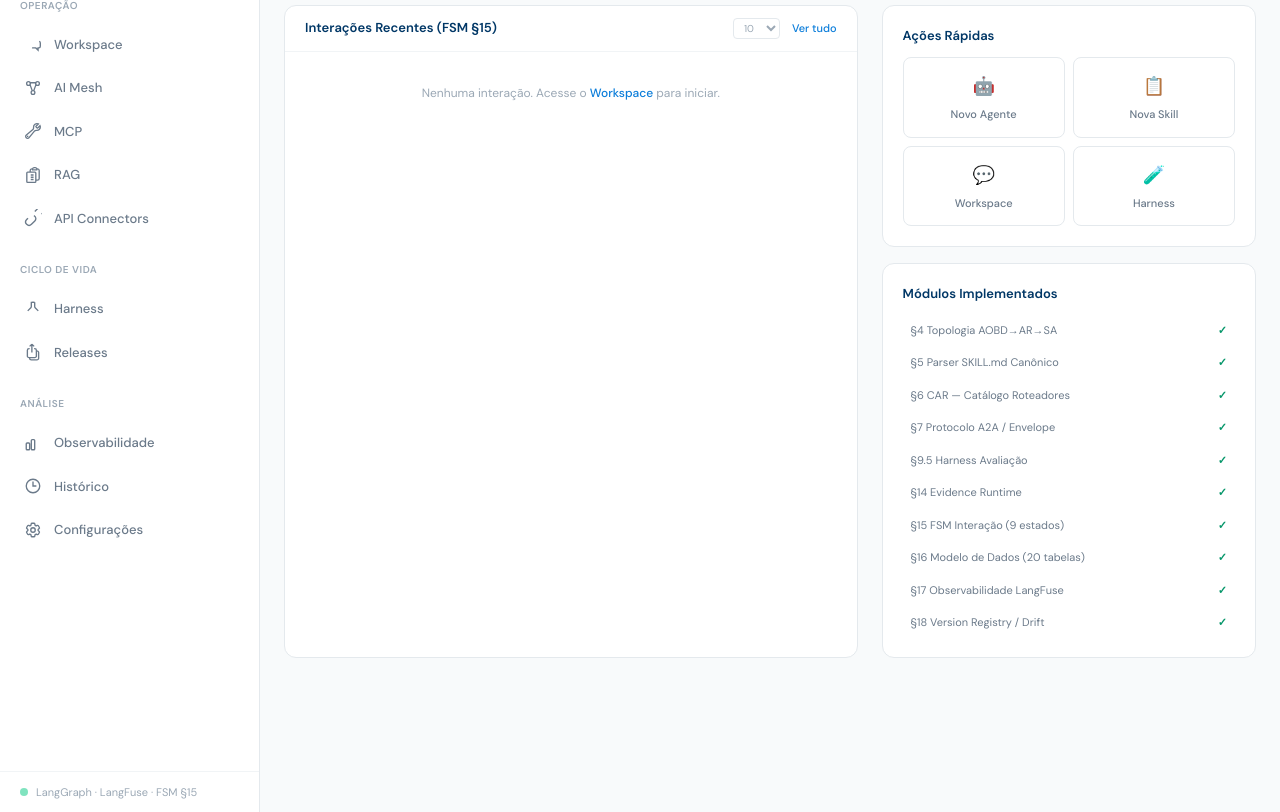
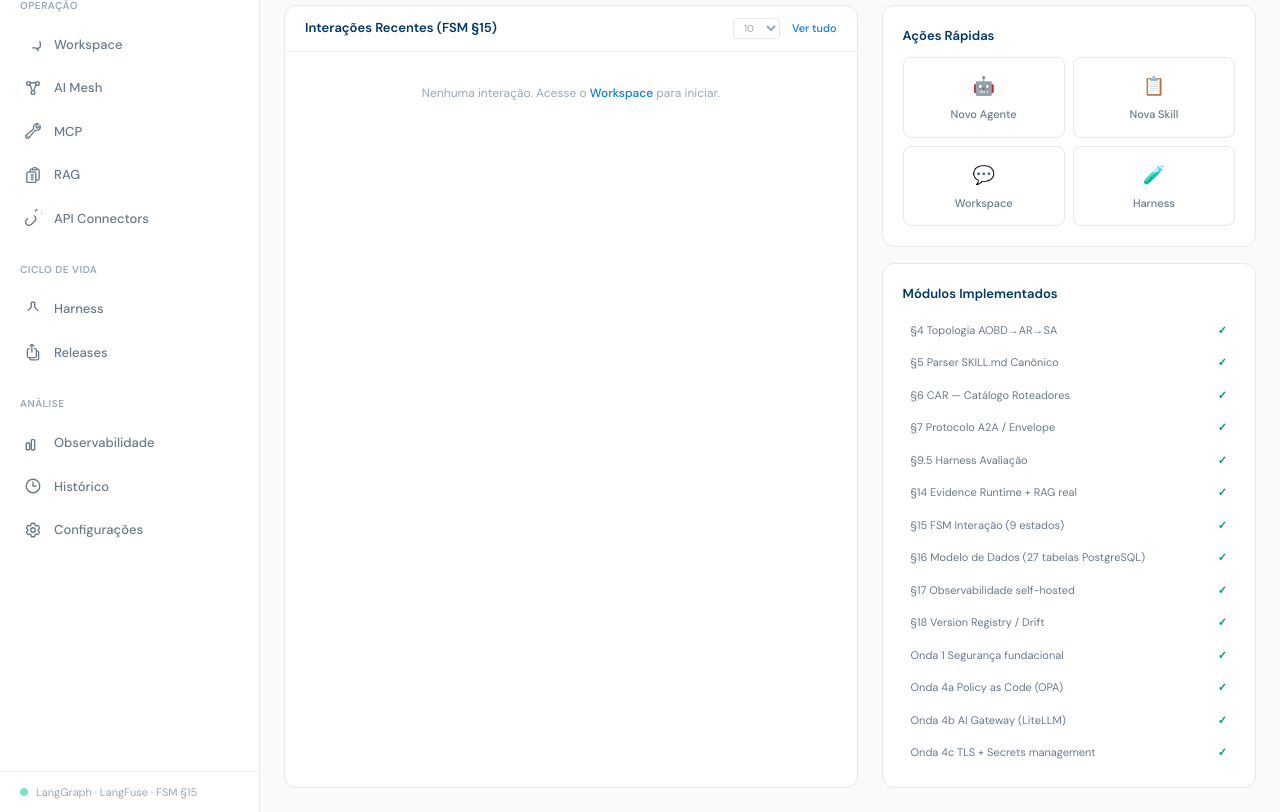
Before and after one commit to sergiogaiotto/agente-inteligencia, a FastAPI app: template app/templates/pages/dashboard.html in a window 1280 px wide. Shown: the part 260-1072 px from the top of the page. Run offline with FastAPI, Linux system fonts and the light colour scheme; the template is opened without the code that fills it, so the values that code supplies are empty; parts of the project's set-up code (start-up, migrations or seed data) failed here and were passed over; some libraries are stand-ins or nearby versions.

Commit message:
docs(dashboard): atualiza Módulos Implementados com as 4 Ondas entregues
Reflete o estado real da plataforma após as Ondas 2, 3, 4a, 4b e 4c
(combo B). 10 entries da especificação canônica (§4-§18) revisadas para
refletir as mudanças, +4 entries novas correspondentes às ondas.

Atualizações nas entries existentes:
- §14 Evidence Runtime → "+ RAG real": busca híbrida BM25 (Postgres
  tsvector + GIN) + vetorial (Qdrant + Azure embeddings), RRF, reranker
  LLM opcional. Endpoints REST de ingestão.
- §16 Modelo de Dados (20 tabelas) → "27 tabelas PostgreSQL": reflete
  schema atual com evidence_chunks, audit_log com policy_decisions, etc.
- §17 Observabilidade LangFuse → "Observabilidade self-hosted":
  OpenTelemetry → Tempo + Loki + Grafana com auto-instrumentation
  (FastAPI/asyncpg/httpx/redis/logging) + spans manuais. LangFuse coexiste.

4 entries novas (Ondas):
- Onda 1  Segurança fundacional (OWASP LLM Top 10 — rate-limit, DLP,
  prompt guard, prompt leak guard, auth bcrypt + secrets cifrados).
- Onda 4a Policy as Code (OPA com 3 policies Rego + PEP em PolicyCheck
  e tool_invocation; failsafe-open/closed; audit trail).
- Onda 4b AI Gateway (LiteLLM proxy com 7 modelos roteados, fallback
  Azure→OpenAI, LangFuse callback, defesa em profundidade Python).
- Onda 4c TLS + Secrets management (Caddy reverse proxy com HTTPS Let's
  Encrypt automático + headers de segurança baseline; script de leak scan).

Tooltips contêm informação técnica útil (não promo) — descrevem
implementação real, não roadmap aspiracional.

Co-Authored-By: Claude Opus 4.7 (1M context) <noreply@anthropic.com>

```diff
--- a/app/templates/pages/dashboard.html
+++ b/app/templates/pages/dashboard.html
@@ -171,16 +171,22 @@
 function dashboardPage(){return{
     stats:{},cards:[],
     modules: [
+        // ── Especificação canônica ─────────────────────────────────────
         {section:'§4', label:'Topologia AOBD→AR→SA', tip:'Três camadas de agentes: Orquestrador de Business Domain interpreta intenção e delega; Roteador decompõe processos em DAGs de workflow; Subagente executa tarefas atômicas stateless com tools MCP. Comunicação via protocolo A2A com envelopes tipados e assinados.'},
         {section:'§5', label:'Parser SKILL.md Canônico', tip:'Parser completo da anatomia canônica: frontmatter YAML (id, version, kind, owner, stability) + 7 seções obrigatórias (Purpose, Activation Criteria, Inputs, Workflow, Tool Bindings, Output Contract, Failure Modes) + 10 opcionais. Validação estrutural, hash SHA-256, versionamento semver.'},
         {section:'§6', label:'CAR — Catálogo Roteadores', tip:'Catálogo de Agentes Roteadores indexado por intenção. Matching híbrido: filtro simbólico sobre keywords e entidades + ranking vetorial. Empates resolvidos por stability > custo > taxa de sucesso. Análogo ao service registry em microsserviços.'},
         {section:'§7', label:'Protocolo A2A / Envelope', tip:'Unidade de comunicação entre agentes: envelope_id (ULID), trace/span OpenTelemetry, IntentDescriptor preservado em toda a cadeia, skill_ref, contexto tipado, budget restante (tokens/ms/USD), deadline, assinatura. ContextDelta append-only para mutações.'},
         {section:'§9.5', label:'Harness Avaliação', tip:'Motor que executa skills contra dataset gold adversarial. Métricas: acurácia, taxa de recusa correta, falso positivo, latência, custo. Gate de release automático com thresholds configuráveis — regressão acima de N% bloqueia deploy.'},
-        {section:'§14', label:'Evidence Runtime', tip:'Toda recomendação ancorada em evidência. Retriever (busca híbrida lexical+vetorial), Reranker (cross-encoder por relevância contextual), Evidence Checker (verificador independente: consistência, regras, conflitos, cobertura). Evidência insuficiente → recusa controlada.'},
+        {section:'§14', label:'Evidence Runtime + RAG real', tip:'Busca híbrida BM25 (Postgres tsvector + GIN) + vetorial (Qdrant + Azure embeddings text-embedding-3-small) fundidas via Reciprocal Rank Fusion (k=60). Reranker LLM opcional (GPT-4o). EvidenceChecker verifica consistência/cobertura. Endpoints REST de ingestão de documentos (chunca + embeda + persiste).'},
         {section:'§15', label:'FSM Interação (9 estados)', tip:'Máquina de estados determinística: Intake → PolicyCheck → RetrieveEvidence → DraftAnswer → VerifyEvidence → Recommend|Refuse|Escalate → LogAndClose. Invariantes: todo caminho termina em LogAndClose, VerifyEvidence é obrigatório, transições atômicas auditadas.'},
-        {section:'§16', label:'Modelo de Dados (20 tabelas)', tip:'ER completo: INTERACTION, TURN, EVIDENCE, KNOWLEDGE_SOURCE, TOOL_CALL, TOOL, TRACE, JOURNEY, RELEASE, MODEL_CONFIG, PROMPT_CONFIG, INDEX_CONFIG, POLICY_CONFIG, GOLD_CASE, EVAL_RUN + agents, skills, envelopes, CAR, drift_events, audit_log, system_prompts.'},
-        {section:'§17', label:'Observabilidade LangFuse', tip:'Tracing-first com LangFuse. Cada interação gera trace com spans obrigatórios: aobd.interpret_intent, router.plan, subagent.execute, mcp.call, evidence_checker.verify, state_machine.transition. Atributos: skill.urn, model.id, release.id, custo.'},
+        {section:'§16', label:'Modelo de Dados (27 tabelas PostgreSQL)', tip:'PostgreSQL 16 + asyncpg como backend único. Schema com 27 tabelas: agents, skills, interactions, turns, knowledge_sources, evidence_chunks (BM25 via tsvector), evidences, envelopes, releases, gold_cases, eval_runs, audit_log, policy_decisions e mais. Migrações idempotentes via ALTER TABLE IF NOT EXISTS.'},
+        {section:'§17', label:'Observabilidade self-hosted', tip:'Stack OpenTelemetry → Tempo (traces) + Loki (logs) + Grafana (UI) — Onda 2. Auto-instrumented: FastAPI, asyncpg, httpx, redis, logging (com trace_id injetado em todo log record). Spans manuais em fsm.transition, evidence.retrieve.{bm25,vector}, evidence.rerank, ingest.*, policy.evaluate. LangFuse coexiste para visão por LLM call.'},
         {section:'§18', label:'Version Registry / Drift', tip:'Cada release é tupla imutável (modelo + prompt + índice + policy). Promoção gated: staging → canary (1%) → production. Detecção de drift por KS/PSI (dados) e CUSUM (comportamento) contra baseline. Rollback automático quando SLOs são violados.'},
+        // ── Ondas de produção (4 entregues) ───────────────────────────
+        {section:'Onda 1', label:'Segurança fundacional', tip:'OWASP LLM Top 10 cobertura: rate-limit (LLM04 — sliding window via Redis), PII redaction (LLM06 — DLP em CPF/CNPJ/email/cartão antes da persistência), prompt injection guard (LLM01 — score 0..1 com bloqueio em ≥0.7), prompt leak guard (LLM10 — hash + preview em vez de texto cru), auth hardening (bcrypt + CSRF opcional, secrets cifrados via cryptography).'},
+        {section:'Onda 4a', label:'Policy as Code (OPA)', tip:'Open Policy Agent integrado como PEP/PDP. 3 políticas Rego versionadas: interaction.rego (PolicyCheck do FSM), tool_invocation.rego (gate de tools por sensitivity × user.role × trusted_context), evidence.rego (clearance vs confidentiality). Cliente Python com failsafe configurável (open/closed) e audit trail em audit_log. Toggle OPA_ENABLED.'},
+        {section:'Onda 4b', label:'AI Gateway (LiteLLM)', tip:'Proxy OpenAI-compatible único entre app e providers. 7 modelos roteados (Azure GPT-4o, OpenAI GPT-4o/4.1, Maritaca Sabiá-3/4, Ollama Llama3.1, Azure embeddings). Fallback automático Azure→OpenAI; LangFuse callback nativo; defesa em profundidade com fallback Python para upstream direto se gateway 5xx. Toggle LLM_GATEWAY_ENABLED.'},
+        {section:'Onda 4c', label:'TLS + Secrets management', tip:'Caddy reverse proxy com HTTPS automático (Let\'s Encrypt em produção, HTTP em dev). Headers de segurança baseline (X-Content-Type-Options, X-Frame-Options, Referrer-Policy, Permissions-Policy). Script infra/scripts/check-secrets-leak.sh para scan de chaves vazadas (sk-proj-, sk-ant-, pk-lf-, AWS, GitHub) — usável em pre-commit.'},
     ],
     async load(){
         try{this.stats=await api.get('/api/v1/dashboard/stats')}catch{this.stats={}}
```
